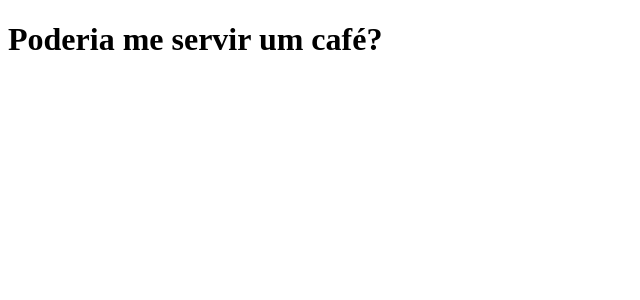
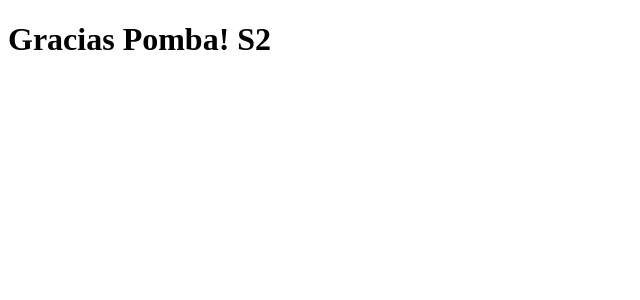
Before and after one commit to Vitu-cassa/clone-tabnews, a Next.js app: page / in a window 1280 px wide. Shown: the top 300 px of the page, without its empty margins (0-640 px from the left). Built offline with nearby package versions, Linux system fonts and the light colour scheme.

Commit message:
Atualiza a frase de novo.

```diff
--- a/pages/index.js
+++ b/pages/index.js
@@ -1,5 +1,5 @@
 function Home() {
-  return <h1>Poderia me servir um café?</h1>;
+  return <h1>Gracias Pomba! S2</h1>;
 }
 
 export default Home;
```
